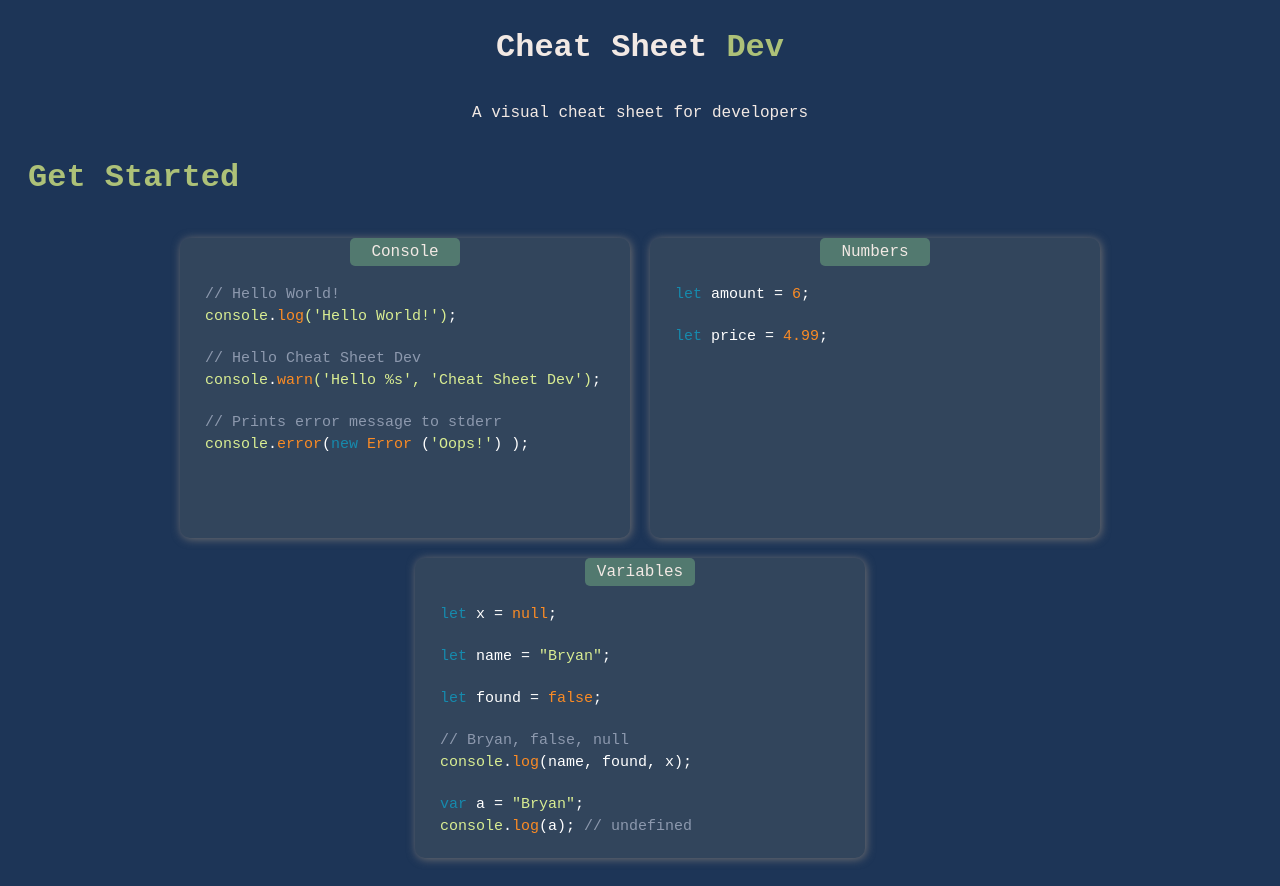
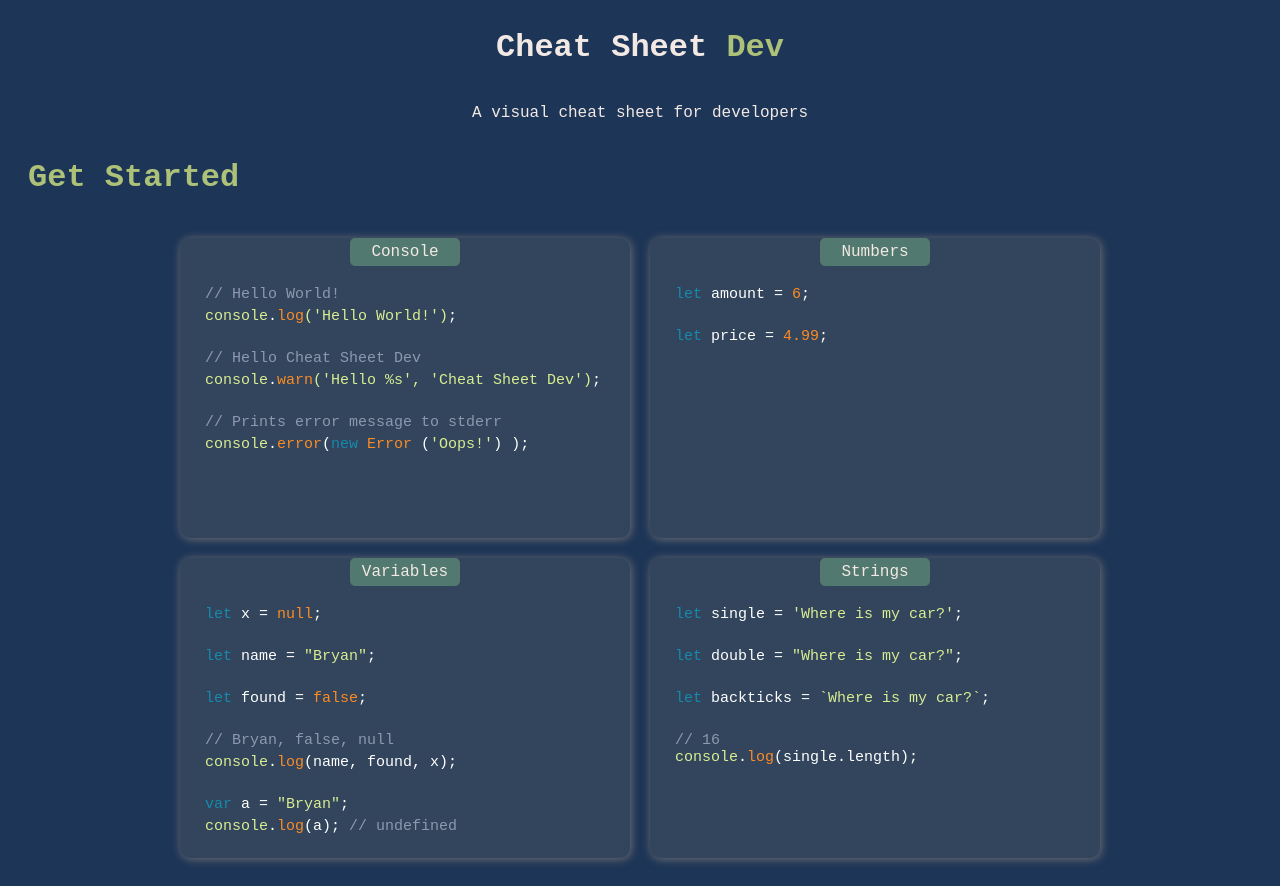
Before and after one commit to omar15hr/CheatSheetDev, a React (Vite) app: page / in a window 1280 px wide. Built offline with nearby package versions, Linux system fonts and the light colour scheme.

Commit message:
String Cards

```diff
--- a/src/components/CardList.tsx
+++ b/src/components/CardList.tsx
@@ -1,6 +1,7 @@
-import { ConsoleCard } from "./cards/ConsoleCard";
-import { NumbersCard } from "./cards/NumbersCard";
-import { VariablesCard } from "./cards/VariablesCard";
+import { ConsoleCard } from "./js/cards/ConsoleCard";
+import { NumbersCard } from "./js/cards/NumbersCard";
+import { StringsCard } from "./js/cards/StringsCard";
+import { VariablesCard } from "./js/cards/VariablesCard";
 
 export function CardList() {
   return (
@@ -10,6 +11,7 @@ export function CardList() {
         <ConsoleCard />
         <NumbersCard />
         <VariablesCard />
+        <StringsCard />
       </div>
     </>
   );
--- a/src/components/cards/NumbersCard.tsx
+++ /dev/null
@@ -1,25 +0,0 @@
-export function NumbersCard() {
-  return (
-    <div className="card">
-        <div className="card-title">Numbers</div>
-        <div className="card-content">
-
-          <div className="card-content-code">
-            <span>
-              <span className="blue-code">let </span>
-              amount =
-                <span className="orange-code"> 6</span>;
-              </span>
-          </div>
-          <div className="card-content-code">
-            <span>
-              <span className="blue-code">let </span>
-              price =
-                <span className="orange-code"> 4.99</span>;
-              </span>
-          </div>
-
-        </div>
-      </div>
-  )
-}
--- /dev/null
+++ b/src/components/js/cards/NumbersCard.tsx
@@ -0,0 +1,21 @@
+export function NumbersCard() {
+  return (
+    <div className="card">
+      <div className="card-title">Numbers</div>
+      <div className="card-content">
+        <div className="card-content-code">
+          <span>
+            <span className="blue-code">let </span>
+            amount =<span className="orange-code"> 6</span>;
+          </span>
+        </div>
+        <div className="card-content-code">
+          <span>
+            <span className="blue-code">let </span>
+            price =<span className="orange-code"> 4.99</span>;
+          </span>
+        </div>
+      </div>
+    </div>
+  );
+}
--- /dev/null
+++ b/src/components/js/cards/StringsCard.tsx
@@ -0,0 +1,42 @@
+export function StringsCard() {
+  return (
+    <div className="card">
+        <div className="card-title">Strings</div>
+        <div className="card-content">
+
+          <div className="card-content-code">
+            <span>
+              <span className="blue-code">let </span>
+              single =
+                <span className="green-code"> 'Where is my car?'</span>;
+              </span>
+          </div>
+          <div className="card-content-code">
+            <span>
+              <span className="blue-code">let </span>
+              double =
+                <span className="green-code"> "Where is my car?"</span>;
+              </span>
+          </div>
+          <div className="card-content-code">
+            <span>
+              <span className="blue-code">let </span>
+              backticks  =
+                <span className="green-code"> `Where is my car?`</span>;
+              </span>
+          </div>
+          <div className="card-content-code">
+            <span>
+              <div className="card-content-code">
+                <span className="grey-light-code">// 16</span>
+              </div>
+              <span className="green-code">console</span>
+              .<span className="orange-code">log</span>
+                <span>(single.length)</span>;
+            </span>
+          </div>
+
+        </div>
+      </div>
+  )
+}
```
Also changed, not shown: src/components/js/cards/ConsoleCard.tsx (renamed from src/components/cards/ConsoleCard.tsx), src/components/js/cards/VariablesCard.tsx (renamed from src/components/cards/VariablesCard.tsx).
